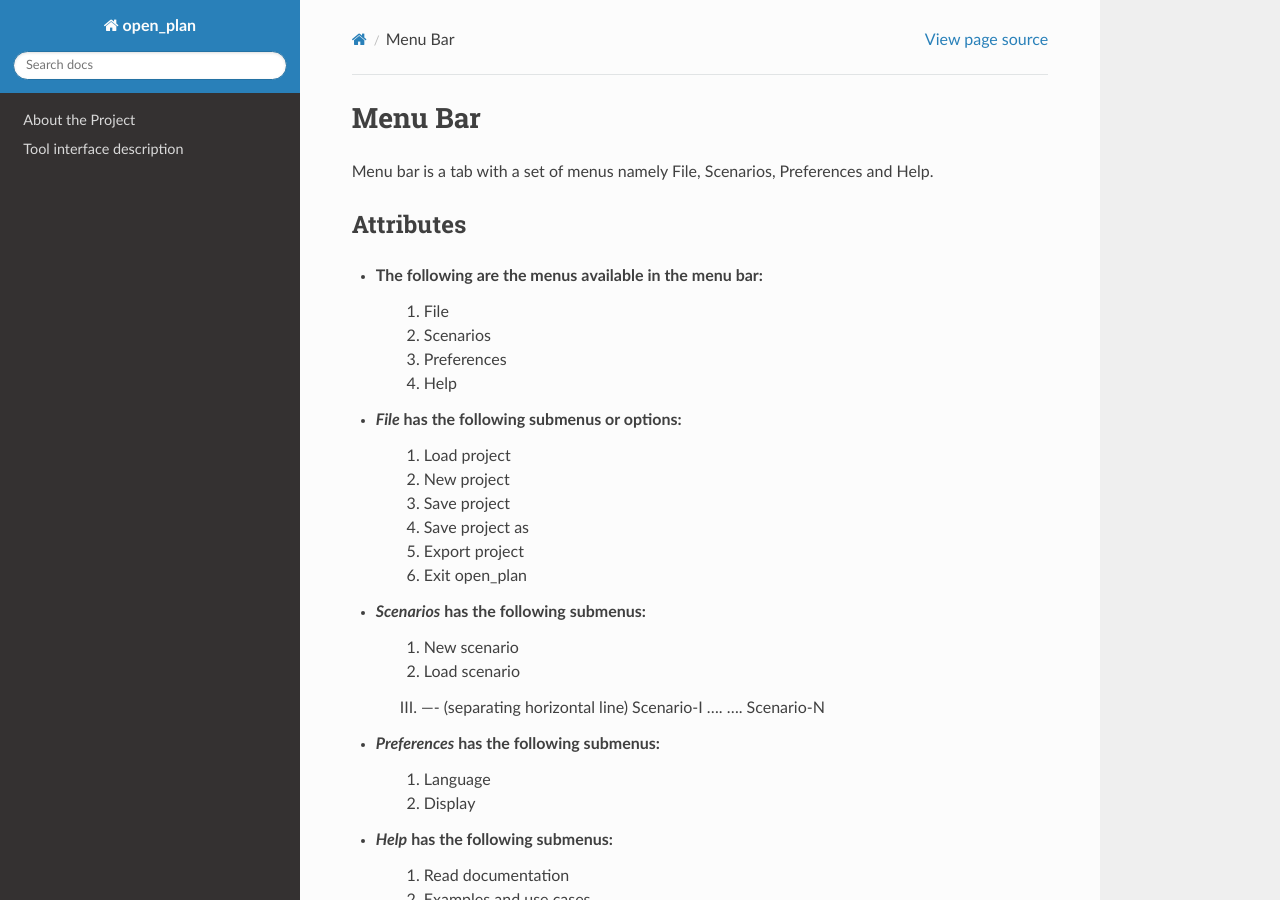
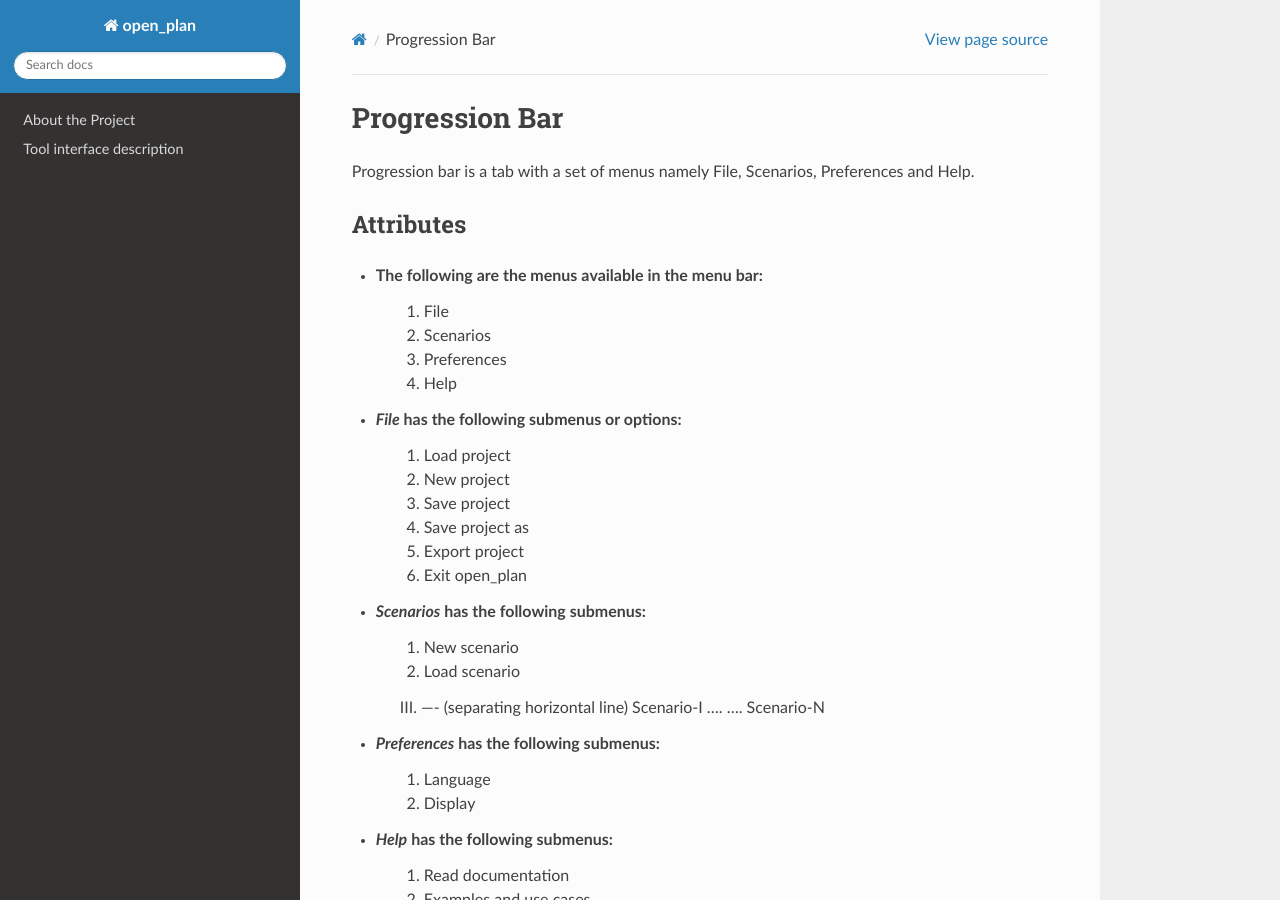
Before and after one commit to rl-institut/open_plan, a Sphinx documentation site: the page built from docs/view_components/menu_bar.rst, in a window 1280 px wide and 900 px high. Built offline with Sphinx 7.4.7 and the Read the Docs theme 2.0.0, drawn with Linux system fonts in a browser that asks for light colours; formulas are drawn with MathJax 3.

Commit message:
Minor improvements in naming and formatting

```diff
--- a/docs/view_components/menu_bar.rst
+++ b/docs/view_components/menu_bar.rst
@@ -1,9 +1,9 @@
 .. _menu_bar-label:
 
-Menu Bar
---------
+Progression Bar
+---------------
 
-Menu bar is a tab with a set of menus namely File, Scenarios, Preferences and Help.
+Progression bar is a tab with a set of menus namely File, Scenarios, Preferences and Help.
 
 Attributes
 ^^^^^^^^^^
@@ -63,10 +63,10 @@ Requirement
 Link with other view-components
 ^^^^^^^^^^^^^^^^^^^^^^^^^^^^^^^
 
-:ref:`welcome-label`:
+* :ref:`welcome-label`:
     The welcome view-component can be re-enabled if it was disabled by the user from appearing everytime the tool is launched.
 
-:ref:`flow_chart-label`
+* :ref:`flow_chart-label`
 
 Rendering of the view-component
 ^^^^^^^^^^^^^^^^^^^^^^^^^^^^^^^
```
